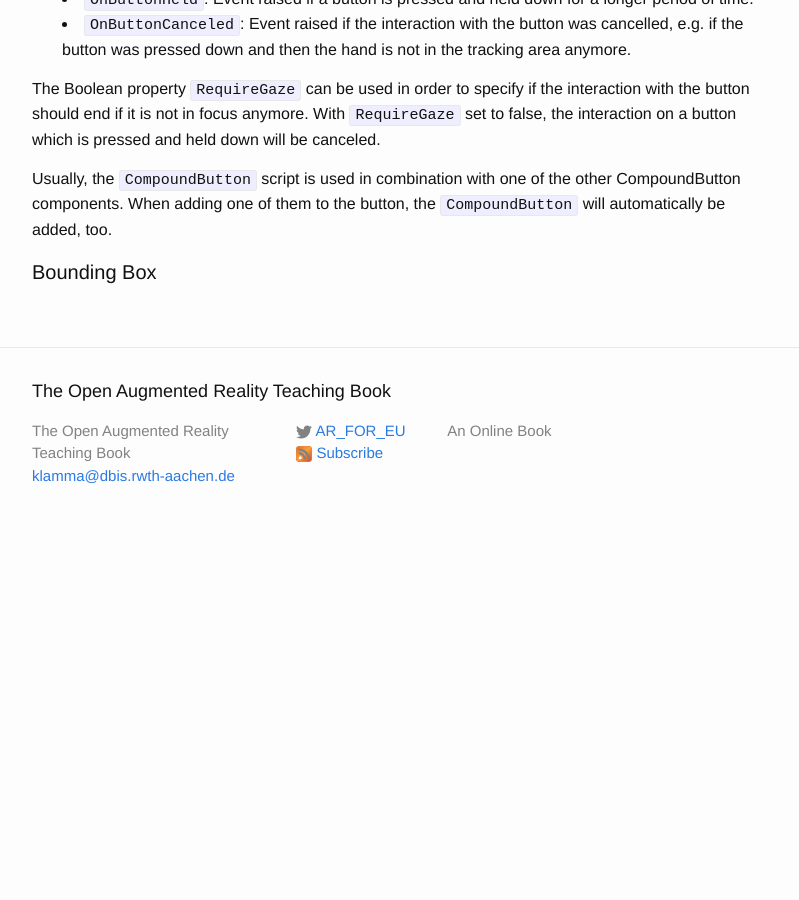
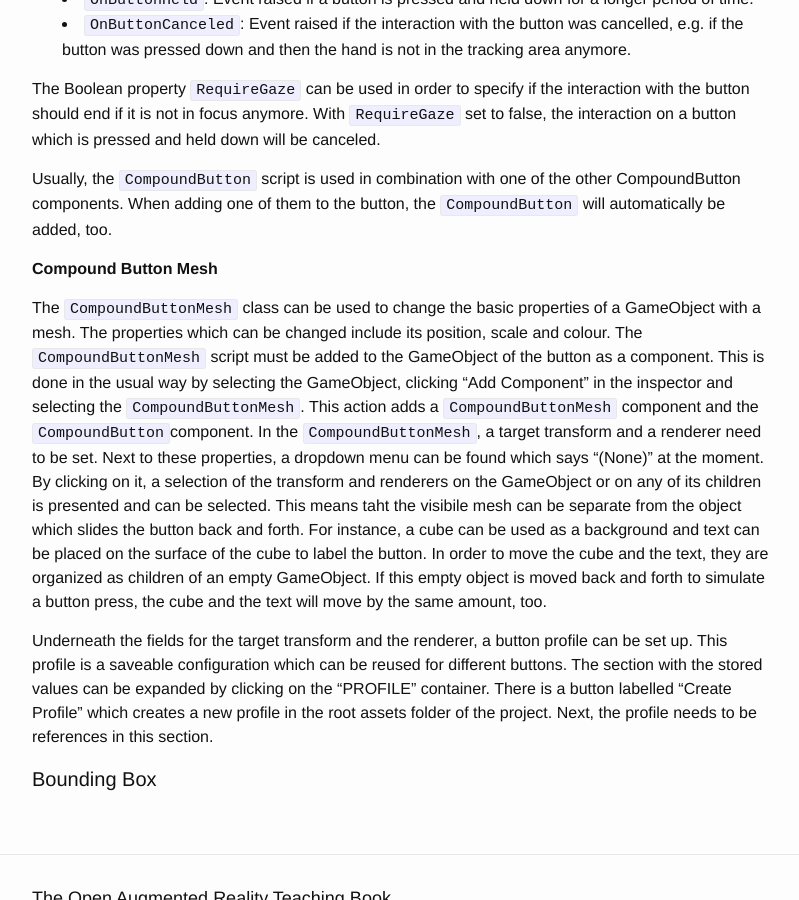
Before and after one commit to klamma/ar-for-eu-book, a Jekyll site: the page built from _pages/chapters/arsdk.md, in a window 1280 px wide and 900 px high, scrolled down 1306 px. Shown: the whole window, without its empty margins (238-1037 px from the left). Built offline with Jekyll 4.4.1, drawn with Linux system fonts in a browser that asks for light colours; nearby versions of some CDN libraries; before the commit the page ends 1853 px from its top, so only the background shows below that.

Commit message:
continued description of Compound Buttons (MRTK1)

```diff
--- a/_pages/chapters/arsdk.md
+++ b/_pages/chapters/arsdk.md
@@ -84,6 +84,27 @@ With `RequireGaze` set to false, the interaction on a button which is pressed an
 Usually, the `CompoundButton` script is used in combination with one of the other CompoundButton components.
 When adding one of them to the button, the `CompoundButton` will automatically be added, too.
 
+**Compound Button Mesh**
+
+The `CompoundButtonMesh` class can be used to change the basic properties of a GameObject with a mesh.
+The properties which can be changed include its position, scale and colour.
+The `CompoundButtonMesh` script must be added to the GameObject of the button as a component.
+This is done in the usual way by selecting the GameObject, clicking "Add Component" in the inspector and selecting the `CompoundButtonMesh`.
+This action adds a `CompoundButtonMesh` component and the `CompoundButton`component.
+In the `CompoundButtonMesh`, a target transform and a renderer need to be set.
+Next to these properties, a dropdown menu can be found which says "(None)" at the moment.
+By clicking on it, a selection of the transform and renderers on the GameObject or on any of its children is presented and can be selected.
+This means taht the visibile mesh can be separate from the object which slides the button back and forth.
+For instance, a cube can be used as a background and text can be placed on the surface of the cube to label the button.
+In order to move the cube and the text, they are organized as children of an empty GameObject.
+If this empty object is moved back and forth to simulate a button press, the cube and the text will move by the same amount, too.
+
+Underneath the fields for the target transform and the renderer, a button profile can be set up.
+This profile is a saveable configuration which can be reused for different buttons.
+The section with the stored values can be expanded by clicking on the "PROFILE" container.
+There is a button labelled "Create Profile" which creates a new profile in the root assets folder of the project.
+Next, the profile needs to be references in this section.
+
 </div>
 
 #### Bounding Box
```
